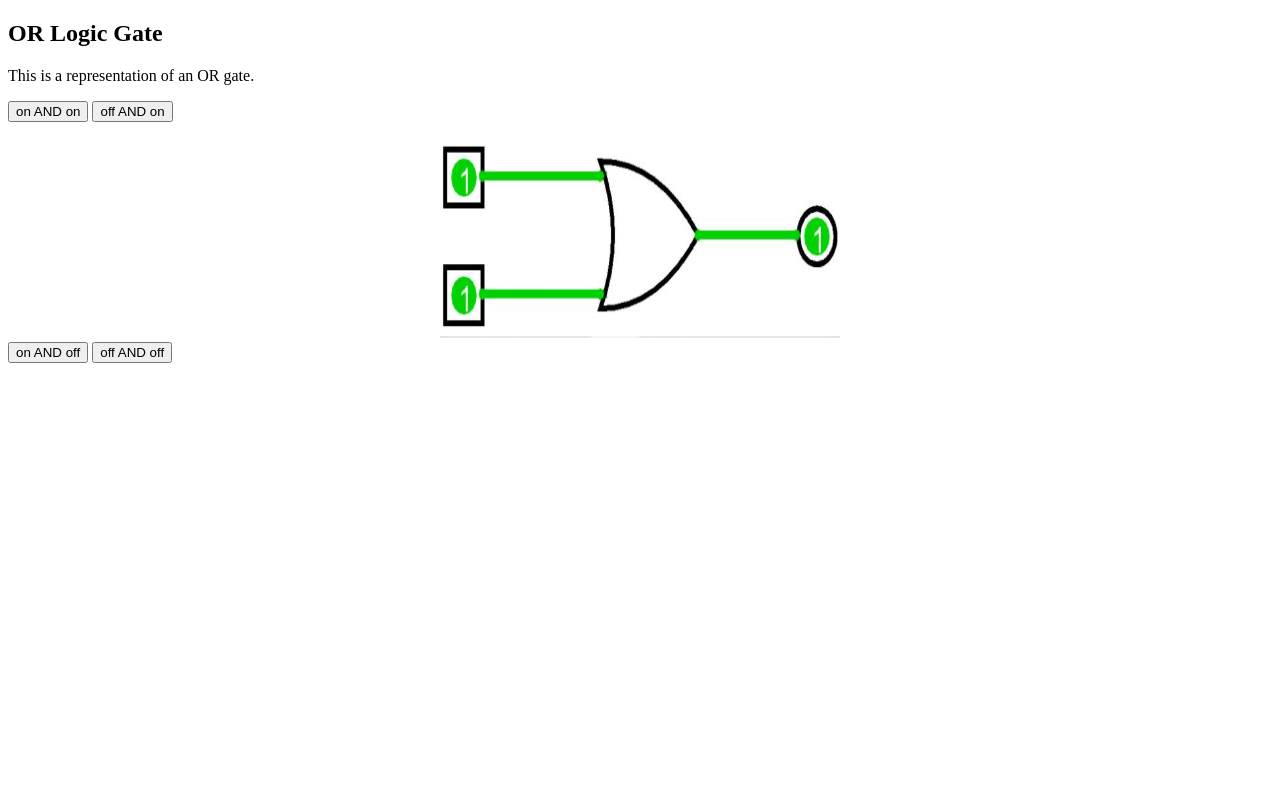
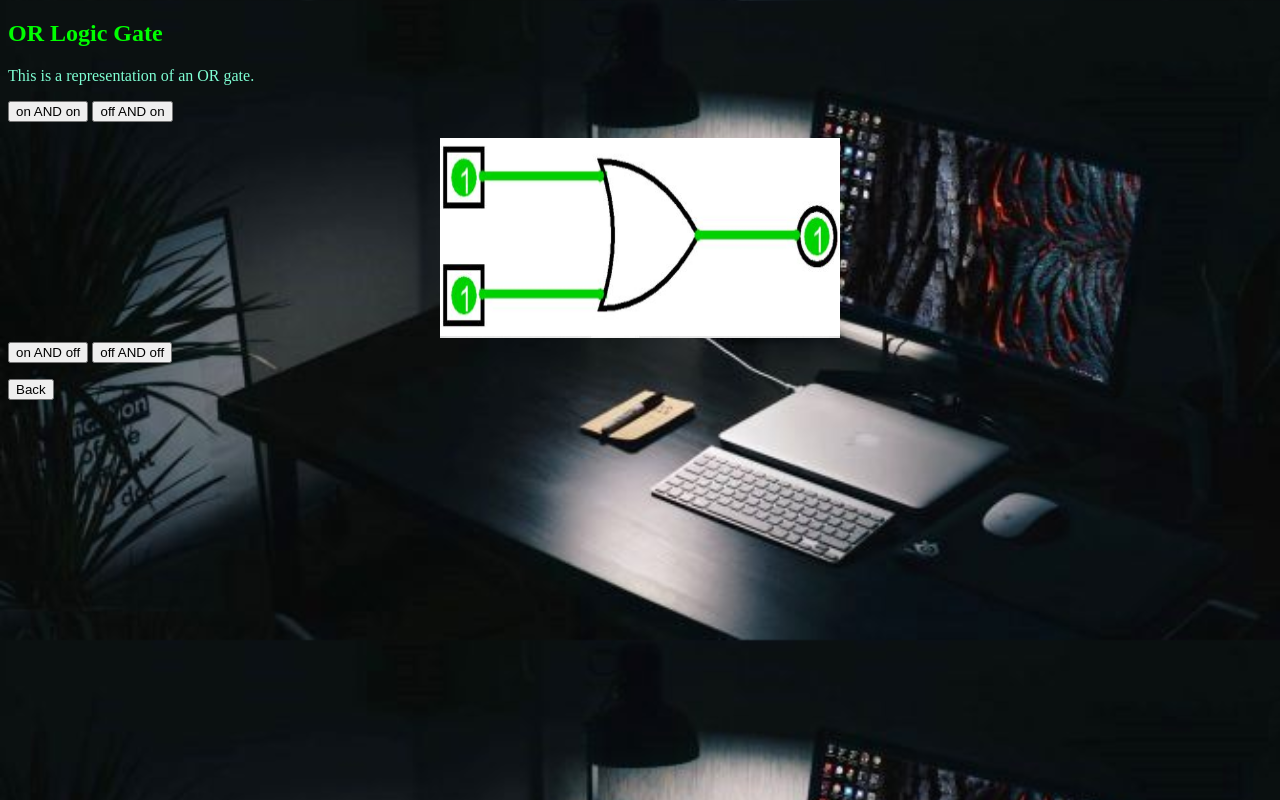
Before and after one commit to abnerjoel/FoCabnerjoel, a plain HTML site: page or.html in a window 1280 px wide. Drawn offline with Linux system fonts and the light colour scheme.

Commit message:
Update or.html

```diff
--- a/or.html
+++ b/or.html
@@ -2,9 +2,9 @@
 <html>
 <body>
 
-<h2> OR Logic Gate </h2>
+<h2 style="color: lime;"> OR Logic Gate </h2>
 
-<p>This is a representation of an OR gate.</p>
+<p style="color: aquamarine;">This is a representation of an OR gate.</p>
 
 <p>
 <button onclick="document.getElementById('myImage').src='onoron.JPG'">on AND on</button>
@@ -16,7 +16,9 @@
 <button onclick="document.getElementById('myImage').src='offoroff.JPG'">off AND off</button>
 </p>
 
+<a href="project.html"><button>Back  </button></a>
 
-
-</body>
-</html>
+<style>
+    body {background-image: url("IndexPic2.jpg");background-size: cover;></center>
+    </body>
+    </html>
```
